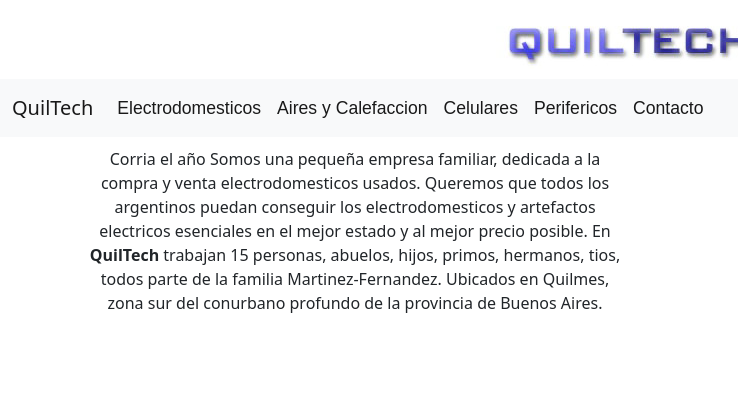
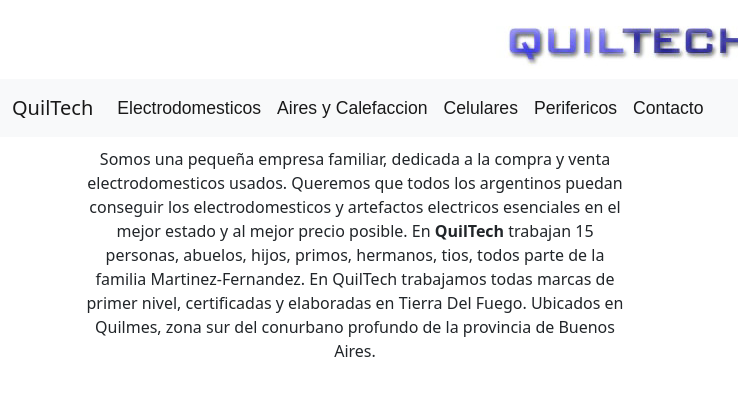
Before and after one commit to sannt1/Boostrap_santiagoMartinez, a website: page src/contacto.html in a window 1280 px wide. Shown: the top 413 px of the page, 0-738 px from the left. Drawn offline with nearby package versions, Linux system fonts and the light colour scheme.

Commit message:
ultimos detalles

```diff
--- a/src/contacto.html
+++ b/src/contacto.html
@@ -51,8 +51,7 @@
       <div class="container text-center">
         <div class="row align-items-start" style="margin-top: 10px;">
           <div class="col">
-            Corria el año
-            Somos una pequeña empresa familiar, dedicada a la compra y venta electrodomesticos usados. Queremos que todos los argentinos puedan conseguir los electrodomesticos y artefactos electricos esenciales en el mejor estado y al mejor precio posible. En <strong>QuilTech </strong> trabajan 15 personas, abuelos, hijos, primos, hermanos, tios, todos parte de la familia Martinez-Fernandez.
+            Somos una pequeña empresa familiar, dedicada a la compra y venta electrodomesticos usados. Queremos que todos los argentinos puedan conseguir los electrodomesticos y artefactos electricos esenciales en el mejor estado y al mejor precio posible. En <strong>QuilTech </strong> trabajan 15 personas, abuelos, hijos, primos, hermanos, tios, todos parte de la familia Martinez-Fernandez. En QuilTech trabajamos todas marcas de primer nivel, certificadas y elaboradas en Tierra Del Fuego.
             Ubicados en Quilmes, zona sur del conurbano profundo de la provincia de Buenos Aires.
           </div>
           <div class="col" style="margin-top: 10px;">
```
